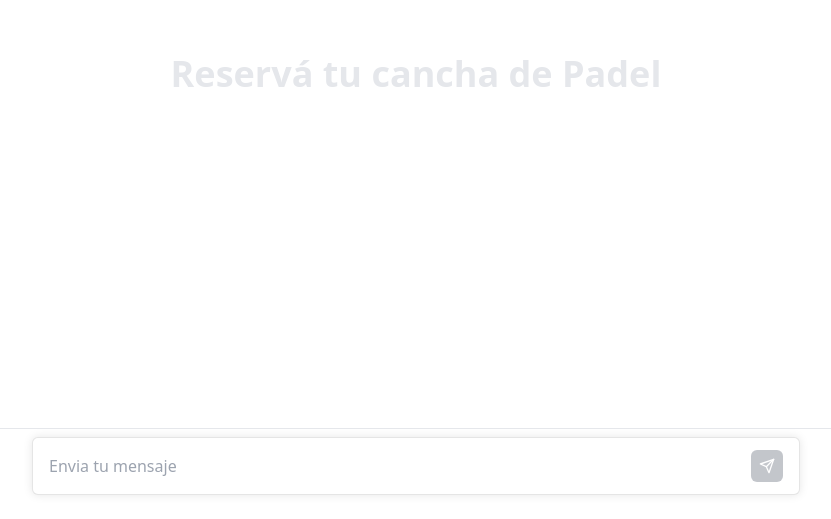
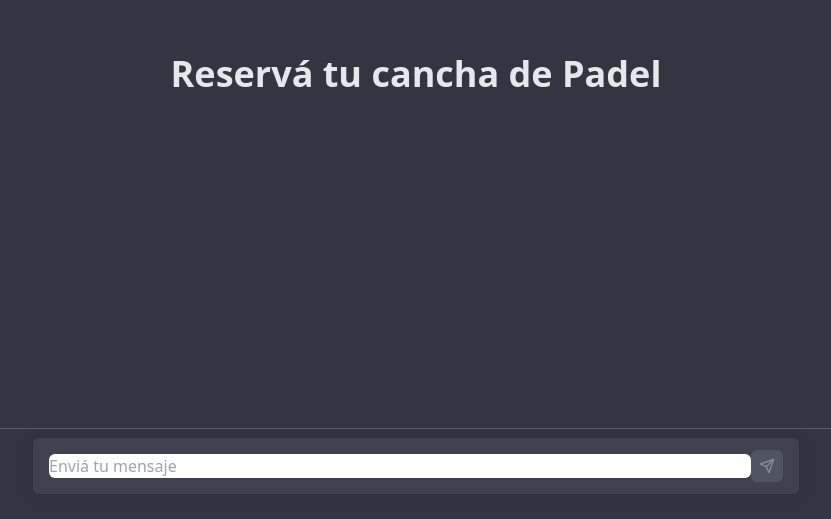
Before and after one commit to ggonzalez94/court-reservations, a Next.js app in the folder packages/frontend/: page / in a window 1280 px wide. Shown: the part 281-800 px from the top of the page, without its empty margins (224-1055 px from the left). Built offline with nearby package versions, Linux system fonts and the light colour scheme.

Commit message:
remove light mode

```diff
--- a/packages/frontend/components/ChatWindow.tsx
+++ b/packages/frontend/components/ChatWindow.tsx
@@ -153,9 +153,9 @@ const ChatWindow = () => {
     };
 
     return (
-        <div className="flex flex-col h-[100svh] max-w-full">
+        <div className="flex fixed flex-col h-[100svh] w-full">
             {/* Chat messages area */}
-            <div className="flex-1 overflow-y-auto dark:bg-gray-800">
+            <div className="flex-1 overflow-y-auto bg-gray-800">
                 {/* If the chat is empty, show a default message */}
                 {showEmptyChat ? (
                     <div className="h-full flex items-center justify-center text-2xl sm:text-4xl font-semibold text-gray-200">
@@ -179,7 +179,7 @@ const ChatWindow = () => {
 
             {/* Chat input form */}
             { courts.length === 0 &&
-                <div className="border-t dark:border-white/20 bg-white dark:bg-gray-800">
+                <div className="border-t border-white/20 bg-gray-800">
                     <form
                         className="m-2 flex gap-3 last:mb-2 md:mx-4 md:last:mb-6 lg:mx-auto lg:max-w-2xl xl:max-w-3xl"
                         onSubmit={sendMessage}
@@ -193,12 +193,12 @@ const ChatWindow = () => {
                             )}
 
                             {/* Textarea and button container */}
-                            <div className="flex p-4 flex-row items-center w-full py-2 flex-grow md:py-3 md:pl-4 relative border border-black/10 bg-white dark:border-gray-900/50 dark:text-white dark:bg-gray-700 rounded-md shadow-[0_0_10px_rgba(0,0,0,0.10)] dark:shadow-[0_0_15px_rgba(0,0,0,0.10)]">
+                            <div className="flex p-4 flex-row items-center w-full py-2 flex-grow md:py-3 md:pl-4 relative border border-black/10 border-gray-900/50 text-white bg-gray-700 rounded-md shadow-[0_0_15px_rgba(0,0,0,0.10)]">
                                 {/* Textarea for chat input */}
                                 <textarea
                                     ref={textAreaRef}
                                     value={message}
-                                    placeholder="Envia tu mensaje"
+                                    placeholder="Enviá tu mensaje"
                                     className="flex-1 rounded-md dark:bg-gray-700 resize-none"
                                     onChange={(e) => setMessage(e.target.value)}
                                     onKeyDown={handleKeypress}
--- a/packages/frontend/pages/index.tsx
+++ b/packages/frontend/pages/index.tsx
@@ -2,7 +2,7 @@ import ChatWindow from '../components/ChatWindow';
 
 const Home = () => {
     return (
-        <main className="overflow-hidden w-full h-screen relative">
+        <main className="bg-gray-800">
             <ChatWindow />
         </main>
     );
--- a/packages/frontend/styles/globals.css
+++ b/packages/frontend/styles/globals.css
@@ -15,10 +15,6 @@
         --background-start-rgb: 0, 0, 0;
         --background-end-rgb: 0, 0, 0;
     }
-}
-
-#__next {
-    height: 100vh;
 }
 
 body {
```
